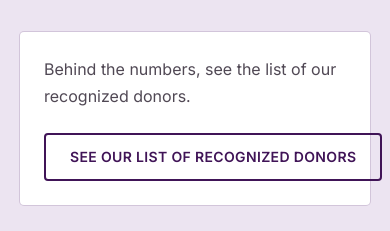
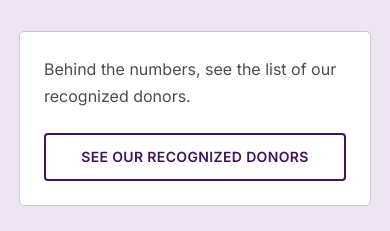
Before and after one commit to aggiefiji/aggie-fiji-website, a Next.js app: page /donations in a window 390 px wide. Shown: the part 6560-6791 px from the top of the page. Built offline with nearby package versions, Linux system fonts and the light colour scheme; no server answers.

Commit message:
Fix mobile overflow on giving pages, add Zelle address

```diff
--- a/content/donations/give.json
+++ b/content/donations/give.json
@@ -7,6 +7,7 @@
     "venmoHandle": "@AlphaMuFiji",
     "venmoQr": "/donations/venmo-qr.jpg",
     "zelleName": "ALPHA MU CHAPTER PHI GAMMA DELTA",
+    "zelleEmail": "slatonstrey@gmail.com",
     "zelleQr": "/donations/zelle-qr.jpg",
     "checkPayableTo": "Phi Gamma Delta — Texas A&M",
     "checkAddress": "2130 Harvey Mitchell Pkwy S\nBox 10863\nCollege Station, TX 77840-9998",
--- a/src/app/donations/give/page.tsx
+++ b/src/app/donations/give/page.tsx
@@ -195,11 +195,15 @@ export default async function GivePage({
             title="See what each fund supports"
             intro="Every fund tracks its own goal and progress."
           />
-          <div className="flex shrink-0 flex-wrap gap-3">
-            <ButtonLink href="/donations" tone="outline">
+          {/* shrink-0 here held this pair at their combined natural width —
+              wider than a phone — so the whole page scrolled sideways and read
+              as off-centre. They stack full width below sm and only refuse to
+              shrink from sm up, where there is room for them. */}
+          <div className="flex w-full flex-wrap gap-3 sm:w-auto sm:shrink-0">
+            <ButtonLink href="/donations" tone="outline" className="w-full sm:w-auto">
               All giving options
             </ButtonLink>
-            <ButtonLink href="/contact" tone="outline">
+            <ButtonLink href="/contact" tone="outline" className="w-full sm:w-auto">
               Ask the treasurer
             </ButtonLink>
           </div>
--- a/src/app/donations/page.tsx
+++ b/src/app/donations/page.tsx
@@ -336,8 +336,15 @@ export default async function GivingPage() {
           <p className="max-w-xl text-ink/80">
             Behind the numbers, see the list of our recognized donors.
           </p>
-          <ButtonLink href="/donations/donors" tone="outline" className="shrink-0">
-            See our list of recognized donors
+          {/* w-full below sm: at 375px the uppercase label is wider than the
+              card's inner width, and shrink-0 made it overflow the page rather
+              than wrap. Full width on a phone, natural width from sm up. */}
+          <ButtonLink
+            href="/donations/donors"
+            tone="outline"
+            className="w-full sm:w-auto sm:shrink-0"
+          >
+            See our recognized donors
           </ButtonLink>
         </div>
       </Section>
```
Also changed, not shown: 2 other files (tests, documents, lock files or other folders).
